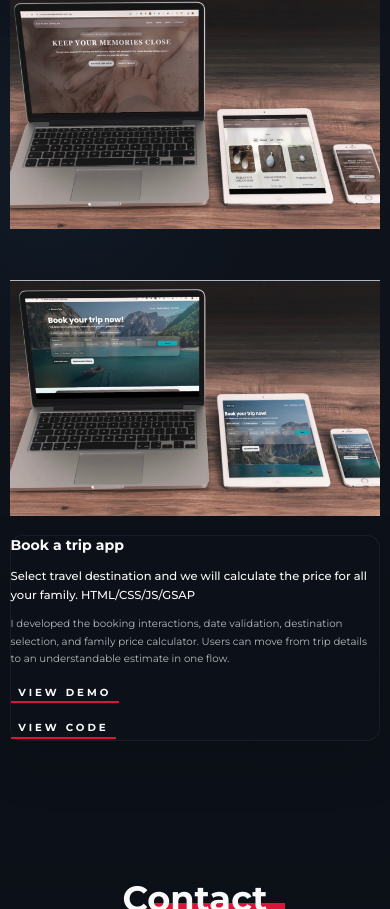
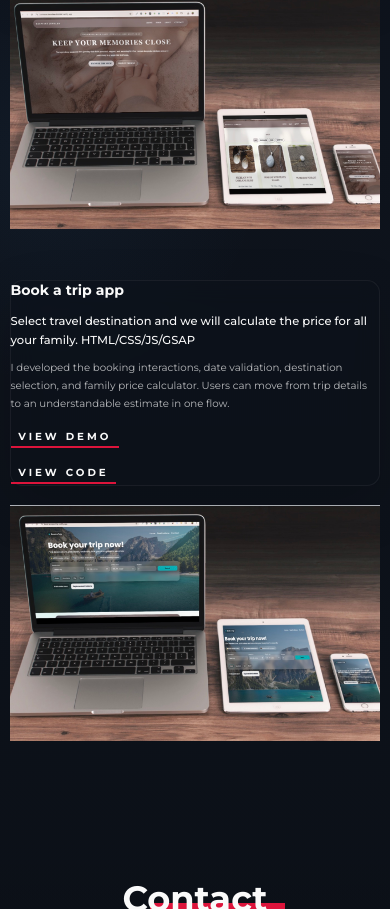
Before and after one commit to olganorgaard/ol_portfolio, a plain HTML site: page index.html in a window 390 px wide. Shown: the part 3707-4616 px from the top of the page. Drawn offline with nearby package versions, Linux system fonts and the light colour scheme; animation ran at ten frames a second.

Commit message:
update mobile adaptation

```diff
--- a/style.css
+++ b/style.css
@@ -1094,7 +1094,7 @@ textarea:focus-visible {
 		margin-bottom: 8rem;
 	}
 
-	.project-left .project__info {
+	.project .project__info {
 		order: -1;
 	}
 
```
